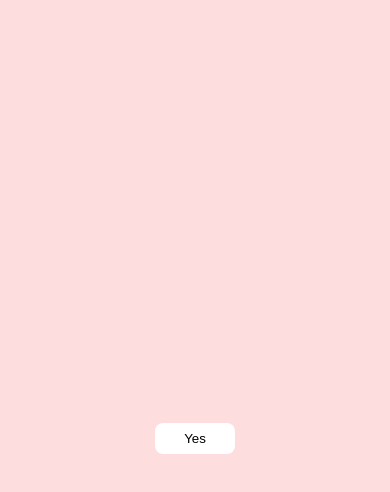
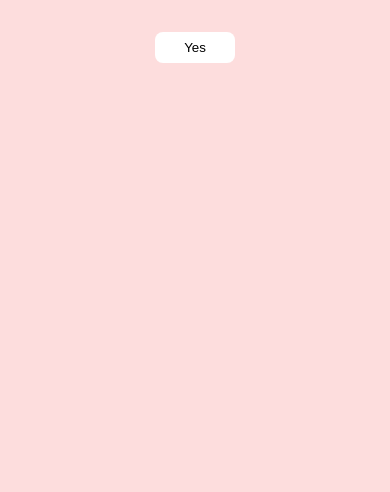
Before and after one commit to nezlicodes/my-valentine, a plain HTML site: page index.html in a window 390 px wide. Drawn offline with Linux system fonts and the light colour scheme.

Commit message:
fix: responsiveness of the sign up page

```diff
--- a/assets/main.css
+++ b/assets/main.css
@@ -39,7 +39,6 @@ button{
     max-width: 100%;
     overflow: hidden;
     height: 100vh;
-    display: grid;
-    place-content: center;
-    place-items: center;
+    display: flex;
+    flex-direction: column;
 }
```
